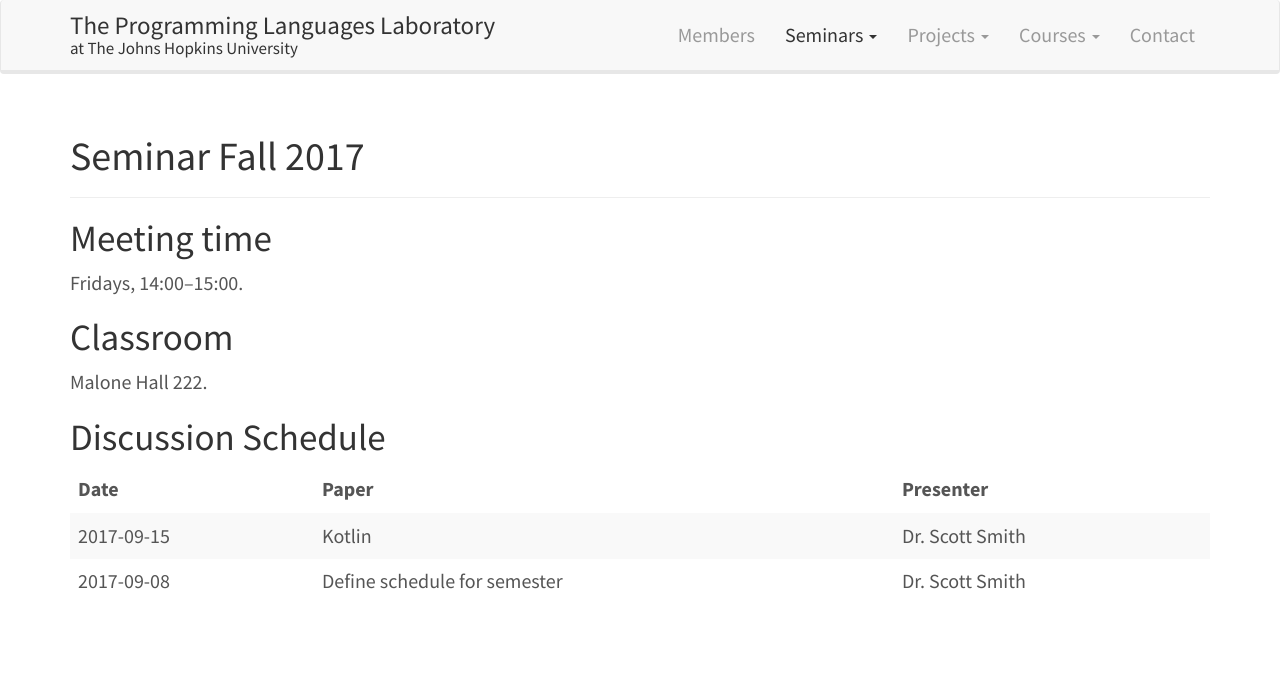
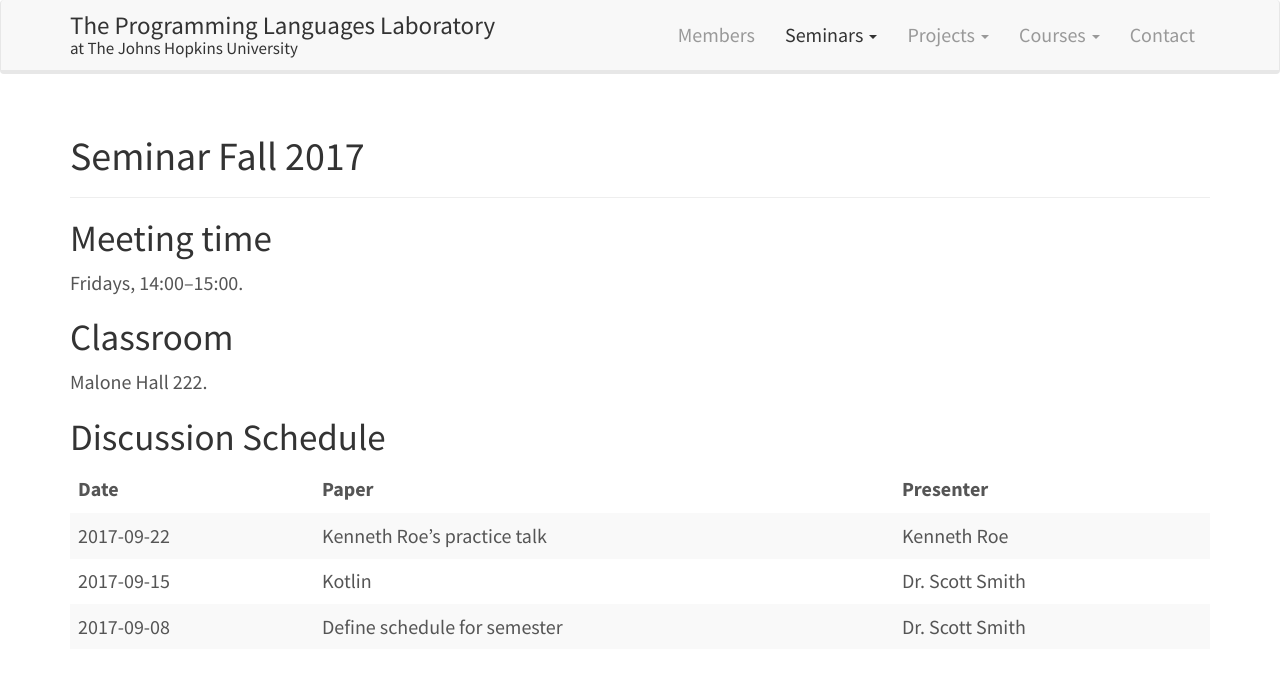
Before and after one commit to JHU-PL-Lab/www-pl-lab, a Jekyll site: the page built from seminars/fall-2017.md, in a window 1280 px wide. Shown: the top 674 px of the page. Built offline with Jekyll 4.4.1, drawn with Linux system fonts in a browser that asks for light colours.

Commit message:
Add 2017-09-22 seminar

```diff
--- a/seminars/fall-2017.md
+++ b/seminars/fall-2017.md
@@ -18,5 +18,6 @@ Discussion Schedule
 
 |       Date | Paper                                                                                                                                                                                                                                     | Presenter                                               |
 |------------+-------------------------------------------------------------------------------------------------------------------------------------------------------------------------------------------------------------------------------------------+---------------------------------------------------------|
+| 2017-09-22 | Kenneth Roe’s practice talk                                                                                                                                                                                                               | Kenneth Roe                                             |
 | 2017-09-15 | Kotlin                                                                                                                                                                                                                                    | Dr. Scott Smith                                         |
 | 2017-09-08 | Define schedule for semester                                                                                                                                                                                                              | Dr. Scott Smith                                         |
```
